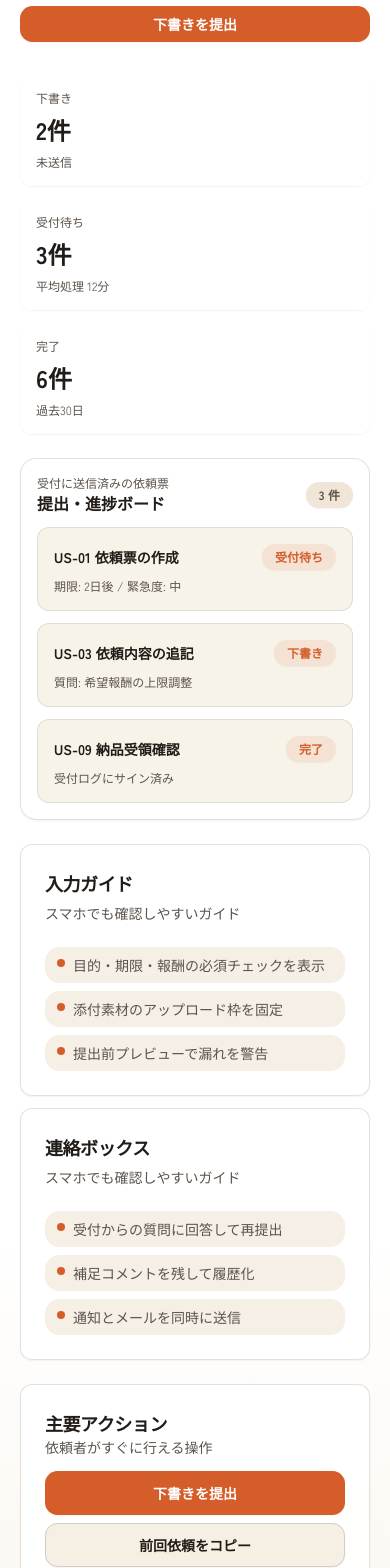
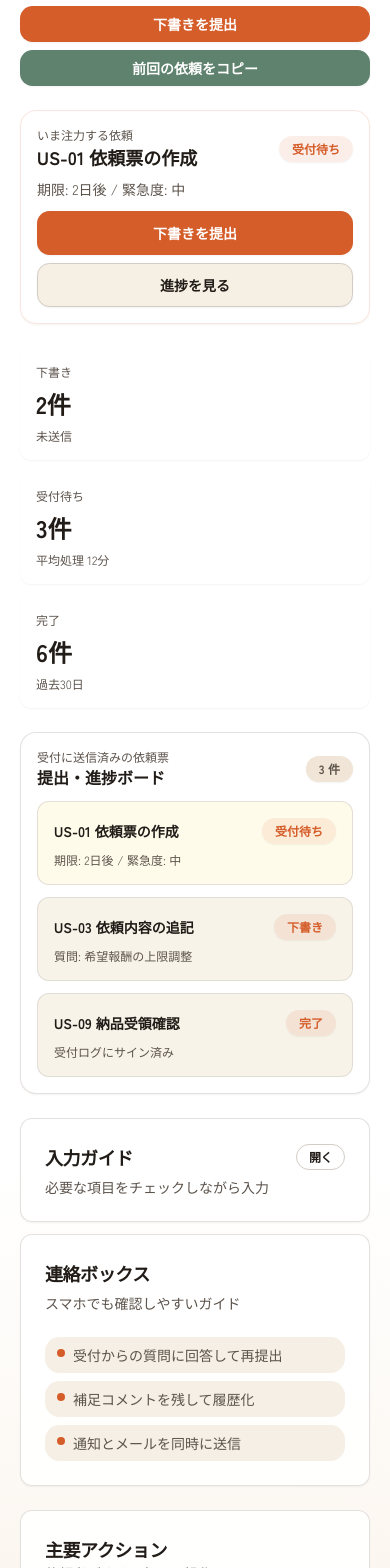
Before and after one commit to kazurego7/isekai-quest-agency, a Next.js app: page /requester in a window 390 px wide. Shown: the part 240-1808 px from the top of the page. Built offline with nearby package versions, Linux system fonts and the light colour scheme.

Commit message:
feat: refine requester mobile mock

```diff
--- a/app/requester/page.js
+++ b/app/requester/page.js
@@ -1,6 +1,7 @@
 "use client";
 
 import Link from "next/link";
+import { useMemo, useState } from "react";
 import { Badge } from "@/components/ui/badge";
 import { Button } from "@/components/ui/button";
 import {
@@ -80,13 +81,31 @@ const requesterView = {
 };
 
 export default function RequesterPage() {
+  const [isGuideOpen, setIsGuideOpen] = useState(false);
+
+  const primaryAction = requesterView.actions[0];
+  const secondaryAction = requesterView.actions[1];
+  const supplementalActions = requesterView.actions.slice(2);
+  const featuredLane = requesterView.laneItems[0];
+
+  const getAlertCtaLabel = useMemo(
+    () => ({
+      質問: "回答する",
+      進行中: "進捗を見る",
+      完了: "履歴を確認",
+    }),
+    [],
+  );
+
+  const isNearDeadline = (meta) => meta?.includes("期限");
+
   return (
     <div className="relative isolate min-h-screen overflow-hidden bg-gradient-to-b from-white via-white to-primary/5">
       <div className="pointer-events-none absolute right-[-25%] top-[-20%] h-[320px] w-[320px] rounded-full bg-primary/15 blur-3xl" />
       <div className="pointer-events-none absolute bottom-[-15%] left-[-20%] h-[320px] w-[320px] rounded-full bg-secondary/25 blur-3xl" />
 
       <div className="relative z-10 px-5 pb-20 pt-8 md:px-10">
-        <header className="mb-8 flex flex-col gap-4 sm:flex-row sm:items-center sm:justify-between">
+        <header className="mb-6 flex flex-col gap-4 sm:flex-row sm:items-start sm:justify-between">
           <div className="space-y-2">
             <div className="flex items-center gap-2">
               <Badge variant="secondary" className="bg-secondary text-ink">
@@ -101,17 +120,39 @@ export default function RequesterPage() {
               下書き保存、提出、受付とのやりとりをスマホから完結。進捗と次の一手を1画面で確認できます。
             </p>
           </div>
-          <div className="flex flex-wrap gap-2">
+          <div className="flex w-full flex-col gap-2 sm:w-auto sm:flex-row">
             <Button asChild variant="outline" size="sm" className="w-full sm:w-auto">
               <Link href="/">トップへ戻る</Link>
             </Button>
             <Button size="sm" className="w-full sm:w-auto">
-              下書きを提出
+              {primaryAction.title}
+            </Button>
+            <Button variant="secondary" size="sm" className="w-full sm:w-auto">
+              {secondaryAction.title}
             </Button>
           </div>
         </header>
 
         <div className="space-y-6">
+          <section className="rounded-2xl border border-primary/15 bg-white/95 p-4 shadow-sm">
+            <div className="flex items-center justify-between gap-2">
+              <div>
+                <p className="text-xs text-muted-foreground">いま注力する依頼</p>
+                <h2 className="text-lg font-semibold text-ink">{featuredLane.title}</h2>
+              </div>
+              <Badge variant="secondary" className="bg-primary/10 text-primary">
+                {featuredLane.status}
+              </Badge>
+            </div>
+            <p className="mt-2 text-sm text-muted-foreground">{featuredLane.meta}</p>
+            <div className="mt-3 flex flex-col gap-2 sm:flex-row">
+              <Button className="w-full sm:w-auto">{primaryAction.title}</Button>
+              <Button variant="outline" className="w-full sm:w-auto">
+                進捗を見る
+              </Button>
+            </div>
+          </section>
+
           <section className="grid grid-cols-1 gap-3 sm:grid-cols-2">
             {requesterView.metrics.map((metric) => (
               <Card key={metric.label} className="border-none bg-white/90 shadow-sm">
@@ -132,11 +173,13 @@ export default function RequesterPage() {
               </div>
               <Badge variant="muted">{requesterView.laneItems.length} 件</Badge>
             </div>
-            <div className="grid grid-cols-1 gap-3 sm:grid-cols-2">
+            <div className="grid grid-cols-1 gap-3">
               {requesterView.laneItems.map((item) => (
                 <Card
                   key={item.title}
-                  className="border border-border/60 bg-background/80 shadow-none"
+                  className={`border border-border/60 shadow-none ${isNearDeadline(item.meta) ? "bg-amber-50" : "bg-background/80"}`}
+                  role="button"
+                  tabIndex={0}
                 >
                   <CardContent className="space-y-2 p-4">
                     <div className="flex items-center justify-between gap-2">
@@ -152,13 +195,31 @@ export default function RequesterPage() {
             </div>
           </section>
 
-          <section className="grid grid-cols-1 gap-3 sm:grid-cols-2">
-            {requesterView.panels.map((panel) => (
+          <section className="space-y-3">
+            {requesterView.panels.map((panel) => {
+              const isGuidePanel = panel.title === "入力ガイド";
+              const isOpen = isGuidePanel ? isGuideOpen : true;
+              return (
                 <Card key={panel.title} className="border border-border/60 bg-white/90">
-                <CardHeader>
-                  <CardTitle className="text-lg">{panel.title}</CardTitle>
-                  <CardDescription>スマホでも確認しやすいガイド</CardDescription>
+                  <CardHeader
+                    className={`cursor-pointer ${isGuidePanel ? "sm:cursor-pointer" : "cursor-default"}`}
+                    onClick={() => {
+                      if (isGuidePanel) setIsGuideOpen((prev) => !prev);
+                    }}
+                  >
+                    <CardTitle className="text-lg flex items-center justify-between gap-3">
+                      <span>{panel.title}</span>
+                      {isGuidePanel && (
+                        <Badge variant="outline" className="text-xs">
+                          {isOpen ? "閉じる" : "開く"}
+                        </Badge>
+                      )}
+                    </CardTitle>
+                    <CardDescription>
+                      {isGuidePanel ? "必要な項目をチェックしながら入力" : "スマホでも確認しやすいガイド"}
+                    </CardDescription>
                   </CardHeader>
+                  {isOpen && (
                     <CardContent>
                       <ul className="space-y-2 text-sm text-muted-foreground">
                         {panel.items.map((item) => (
@@ -172,8 +233,10 @@ export default function RequesterPage() {
                         ))}
                       </ul>
                     </CardContent>
+                  )}
                 </Card>
-            ))}
+              );
+            })}
           </section>
 
           <section className="grid grid-cols-1 gap-3 lg:grid-cols-[1fr,0.9fr]">
@@ -183,15 +246,9 @@ export default function RequesterPage() {
                   <CardTitle className="text-lg">主要アクション</CardTitle>
                   <CardDescription>依頼者がすぐに行える操作</CardDescription>
                 </div>
-                <div className="flex w-full flex-col gap-2 sm:w-auto sm:flex-row">
-                  <Button className="w-full sm:w-auto">下書きを提出</Button>
-                  <Button variant="outline" className="w-full sm:w-auto">
-                    前回依頼をコピー
-                  </Button>
-                </div>
               </CardHeader>
               <CardContent className="space-y-3">
-                {requesterView.actions.map((action) => (
+                {supplementalActions.map((action) => (
                   <div
                     key={action.title}
                     className="rounded-lg border border-border/60 bg-background/70 px-3 py-3"
@@ -250,7 +307,7 @@ export default function RequesterPage() {
                         </div>
                       </div>
                       <Button variant="outline" size="sm" className="w-full sm:w-auto">
-                        次のアクション
+                        {getAlertCtaLabel[alert.label] ?? "確認する"}
                       </Button>
                     </div>
                   ))}
```
Lines whose indentation alone changed are shown as unchanged.
